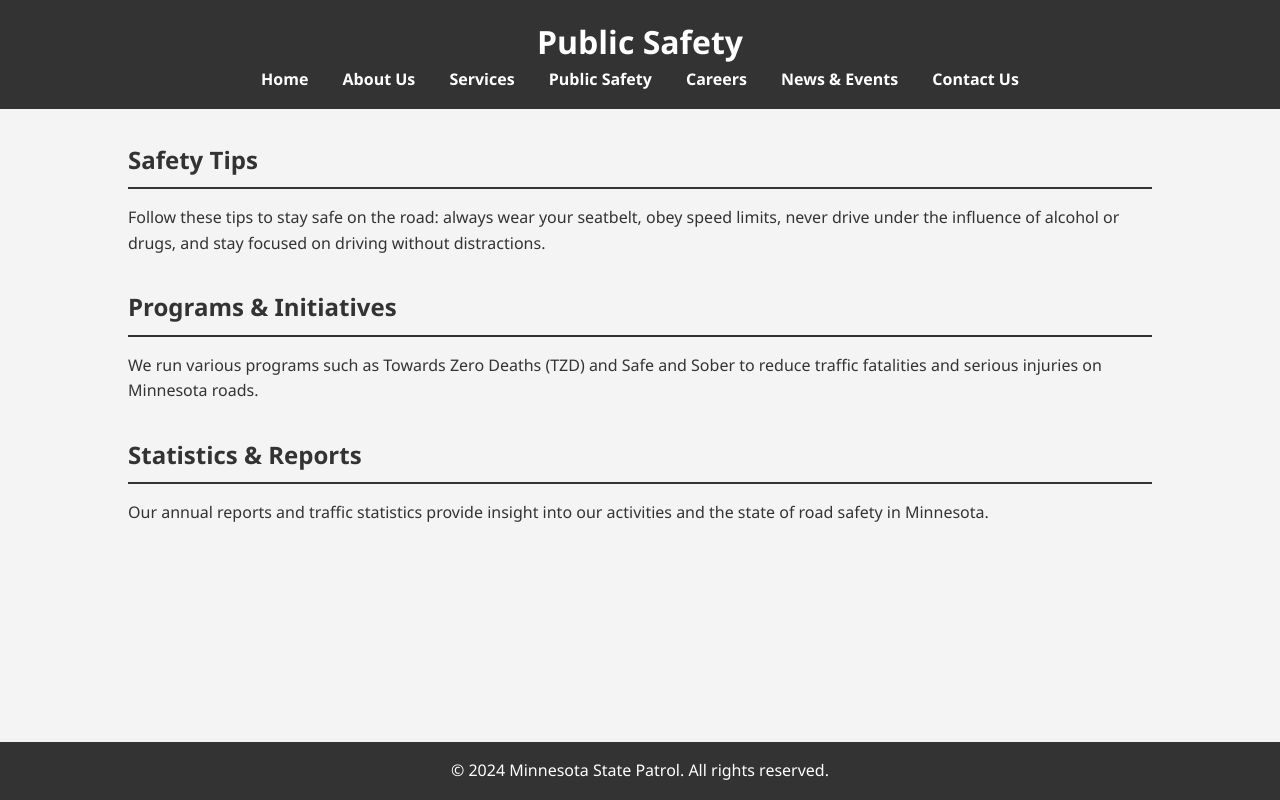
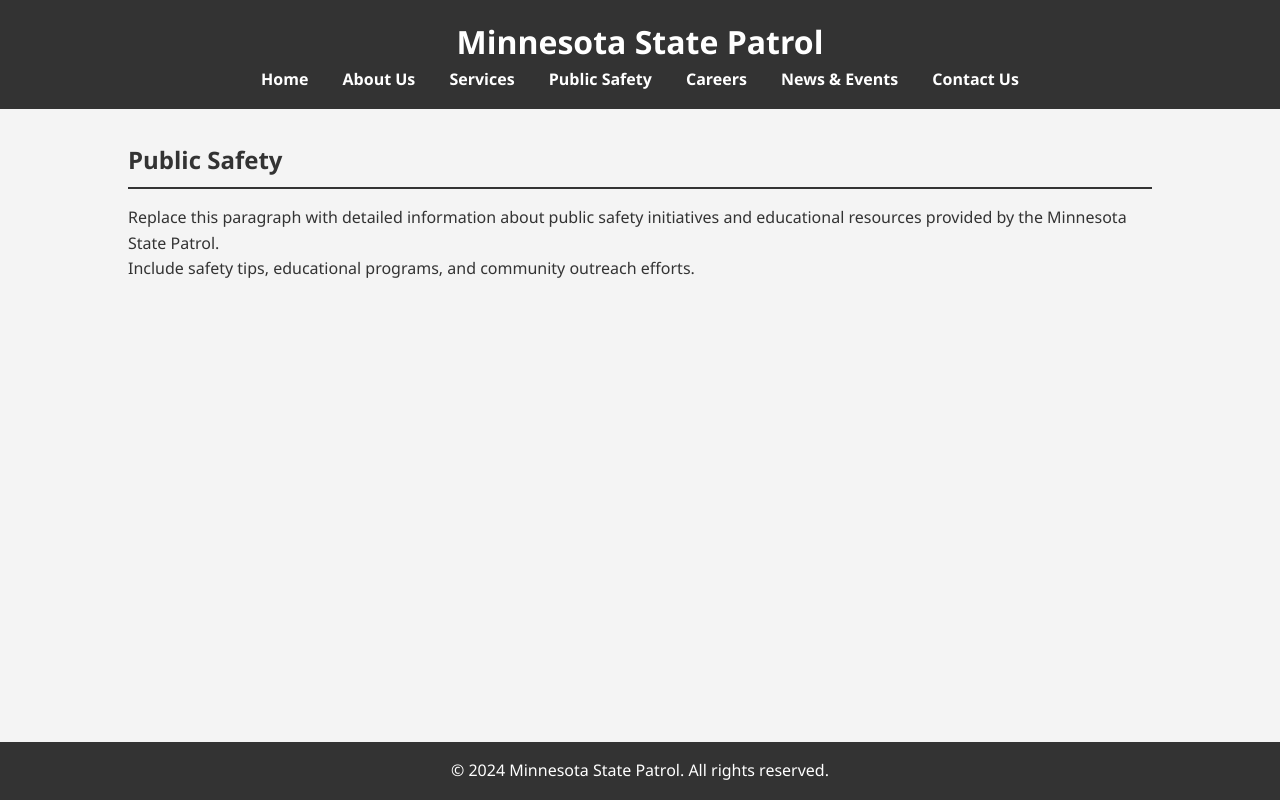
Before and after one commit to MrChrister08/minnesota-state-patrol, a plain HTML site: page public_safety.html in a window 1280 px wide. Drawn offline with Linux system fonts and the light colour scheme.

Commit message:
Update public_safety.html
e

```diff
--- a/public_safety.html
+++ b/public_safety.html
@@ -9,7 +9,8 @@
 <body>
     <header>
         <div class="container">
-            <h1>Public Safety</h1>
+            <!-- Header content with logo and navigation -->
+            <h1>Minnesota State Patrol</h1>
             <nav>
                 <ul>
                     <li><a href="index.html">Home</a></li>
@@ -26,16 +27,9 @@
     <main>
         <div class="container">
             <section>
-                <h2>Safety Tips</h2>
-                <p>Follow these tips to stay safe on the road: always wear your seatbelt, obey speed limits, never drive under the influence of alcohol or drugs, and stay focused on driving without distractions.</p>
-            </section>
-            <section>
-                <h2>Programs & Initiatives</h2>
-                <p>We run various programs such as Towards Zero Deaths (TZD) and Safe and Sober to reduce traffic fatalities and serious injuries on Minnesota roads.</p>
-            </section>
-            <section>
-                <h2>Statistics & Reports</h2>
-                <p>Our annual reports and traffic statistics provide insight into our activities and the state of road safety in Minnesota.</p>
+                <h2>Public Safety</h2>
+                <p>Replace this paragraph with detailed information about public safety initiatives and educational resources provided by the Minnesota State Patrol.</p>
+                <p>Include safety tips, educational programs, and community outreach efforts.</p>
             </section>
         </div>
     </main>
@@ -44,5 +38,6 @@
             <p>&copy; 2024 Minnesota State Patrol. All rights reserved.</p>
         </div>
     </footer>
+    <script src="js/scripts.js"></script>
 </body>
 </html>
```
